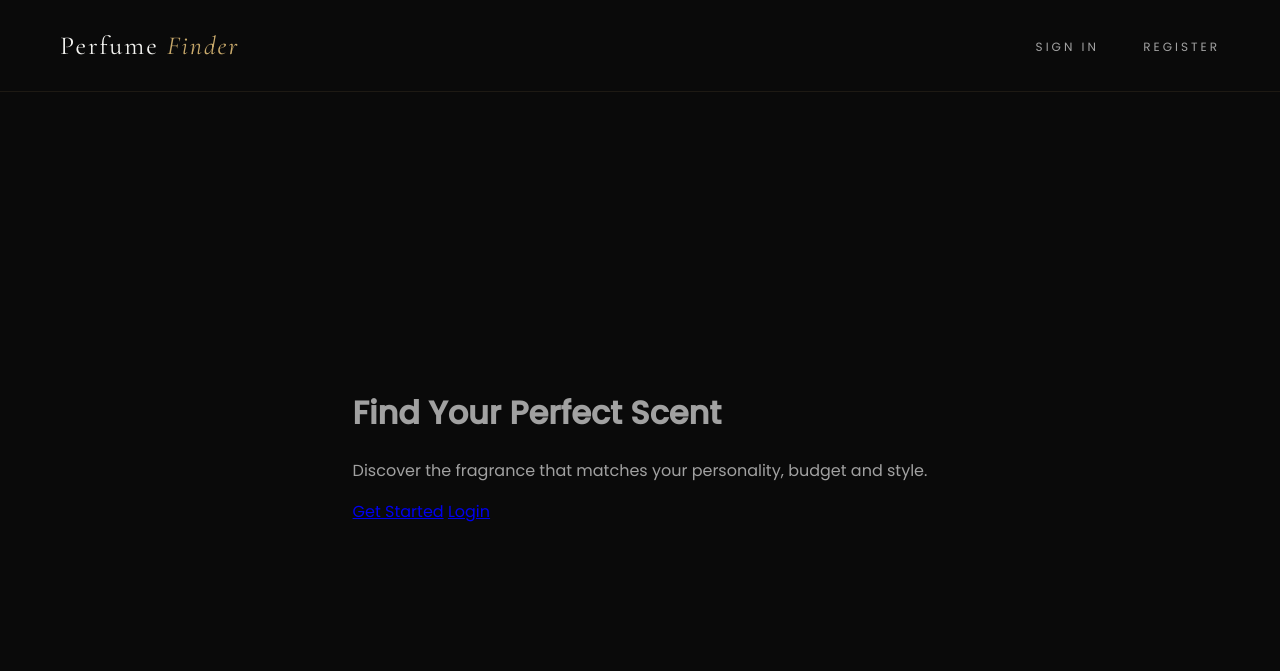
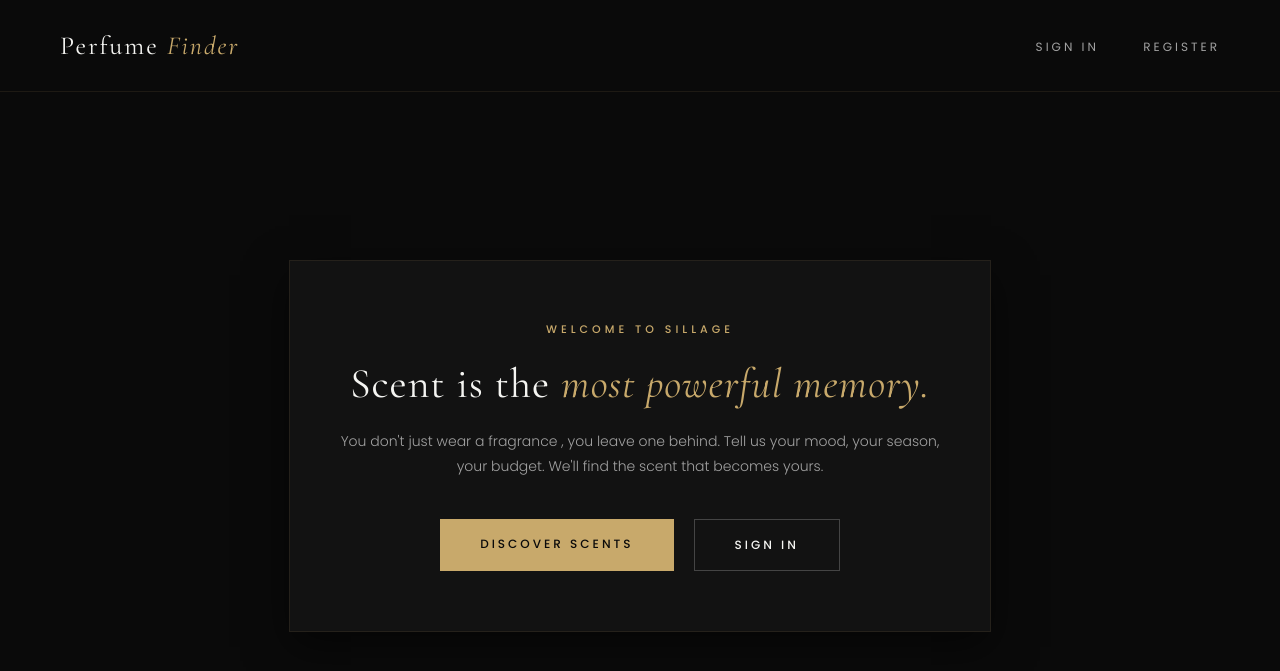
Before and after one commit to dilaycelikk/perfume-finder, a Flask app: page / in a window 1280 px wide. Shown: the top 671 px of the page. Run offline with Flask 3, Linux system fonts and the light colour scheme.

Commit message:
Update landing page content and styling

```diff
--- a/templates/index.html
+++ b/templates/index.html
@@ -1,12 +1,24 @@
 {% extends 'base.html' %}
 
 {% block content %}
-<div class="hero">
-    <h1>Find Your Perfect Scent</h1>
-    <p>Discover the fragrance that matches your personality, budget and style.</p>
-    <div class="hero-buttons">
-        <a href="{{ url_for('register') }}" class="btn-primary">Get Started</a>
-        <a href="{{ url_for('login') }}" class="btn-secondary">Login</a>
+<div class="box" style="text-align: center; max-width: 600px;">
+
+    <span class="eyebrow">Welcome to Sillage</span>
+    <h1 class="title">Scent is the <em>most powerful memory.</em></h1>
+
+    <p style="color: #A1A1A1; font-weight: 300; line-height: 1.8; margin-bottom: 40px; font-size: 14px;">
+       You don't just wear a fragrance , you leave one behind. Tell us your mood, your season, your budget. We'll find the scent that becomes yours.
+    </p>
+
+    <div style="display: flex; gap: 20px; justify-content: center;">
+        {% if session.get('username') %}
+            <a href="{{ url_for('quiz') }}" class="btn-gold">Begin Journey</a>
+            <a href="{{ url_for('dashboard') }}" class="btn-gold btn-outline">My Space</a>
+        {% else %}
+            <a href="{{ url_for('quiz') }}" class="btn-gold">Discover Scents</a>
+            <a href="{{ url_for('login') }}" class="btn-gold btn-outline">Sign In</a>
+        {% endif %}
     </div>
+
 </div>
 {% endblock %}
```
